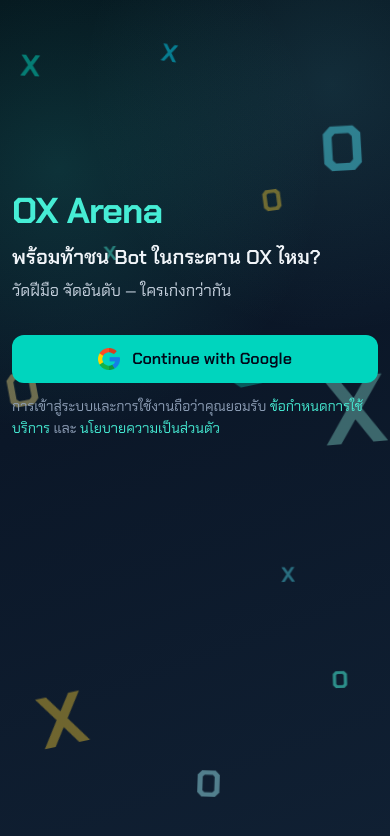
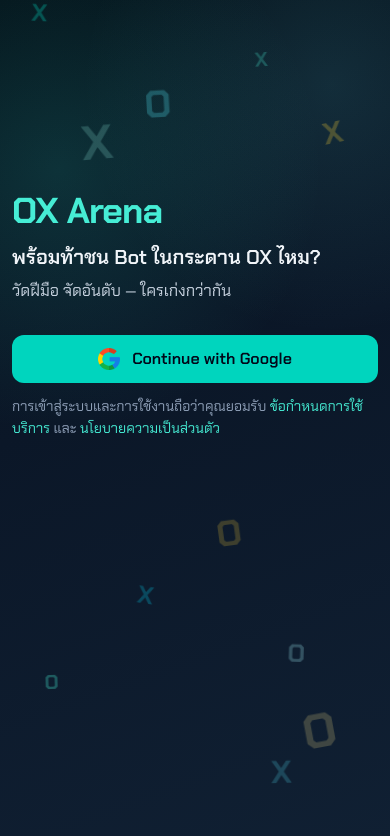
Before and after one commit to toeipanupong-gif/ox-tic-tac-toe, a Next.js app: page / in a window 390 px wide. Shown: the top 836 px of the page. Built offline with nearby package versions, Linux system fonts and the light colour scheme; no server answers; the database is empty.

Commit message:
fix landing animate

```diff
--- a/src/app/page.js
+++ b/src/app/page.js
@@ -8,19 +8,20 @@
     "OX Arena — เล่น Tic-Tac-Toe กับ Bot วัดฝีมือ จัดอันดับ Leaderboard",
 });
 
+/* mobile/tablet: กระจายแถบบน + ล่าง (ไม่บังกลาง) — desktop (lg+): คงตำแหน่งเดิม */
 const marks = [
-  { char: "X", className: "left-[3%] top-[8%] text-3xl text-teal-400/50 ox-float-a sm:left-[5%] sm:top-[10%] sm:text-5xl", style: { animationDelay: "0s" } },
-  { char: "O", className: "right-[4%] top-[12%] text-6xl text-cyan-300/45 ox-float-b sm:right-[7%] sm:top-[16%] sm:text-8xl", style: { animationDelay: "-1.2s" } },
-  { char: "X", className: "left-[14%] bottom-[12%] text-7xl text-amber-300/40 ox-float-c sm:left-[18%] sm:bottom-[16%] sm:text-9xl", style: { animationDelay: "-2.4s" } },
-  { char: "O", className: "right-[12%] bottom-[16%] text-2xl text-teal-300/55 ox-float-a sm:right-[18%] sm:bottom-[20%] sm:text-4xl", style: { animationDelay: "-0.6s" } },
-  { char: "X", className: "left-[42%] top-[4%] text-2xl text-cyan-400/50 ox-float-b sm:left-[44%] sm:top-[6%] sm:text-3xl", style: { animationDelay: "-3.1s" } },
-  { char: "O", className: "left-[5%] top-[42%] text-5xl text-amber-200/40 ox-float-c sm:left-[8%] sm:top-[44%] sm:text-7xl", style: { animationDelay: "-1.8s" } },
-  { char: "X", className: "right-[2%] top-[44%] text-8xl text-teal-200/35 ox-float-a sm:right-[5%] sm:top-[46%] sm:text-[7.5rem]", style: { animationDelay: "-4s" } },
-  { char: "O", className: "left-[52%] bottom-[6%] text-4xl text-cyan-200/45 ox-float-b sm:left-[58%] sm:bottom-[8%] sm:text-6xl", style: { animationDelay: "-2s" } },
-  { char: "X", className: "left-[28%] top-[28%] text-xl text-teal-300/45 ox-float-c sm:left-[30%] sm:top-[15%] sm:text-2xl", style: { animationDelay: "-0.9s" } },
-  { char: "O", className: "right-[28%] top-[22%] text-3xl text-amber-300/40 ox-float-a sm:right-[32%] sm:top-[24%] sm:text-5xl", style: { animationDelay: "-3.5s" } },
-  { char: "X", className: "right-[22%] bottom-[32%] text-xl text-cyan-300/40 ox-float-b sm:right-[26%] sm:bottom-[34%] sm:text-3xl", style: { animationDelay: "-1.5s" } },
-  { char: "O", className: "left-[62%] top-[38%] text-6xl text-teal-400/35 ox-float-c sm:left-[68%] sm:top-[40%] sm:text-8xl", style: { animationDelay: "-2.8s" } },
+  { char: "X", className: "left-[6%] top-[2%] text-2xl text-teal-400/30 ox-float-a lg:left-[5%] lg:top-[10%] lg:text-5xl lg:text-teal-400/50", style: { animationDelay: "0s" } },
+  { char: "O", className: "left-[40%] top-[8%] text-4xl text-cyan-300/25 ox-float-b lg:left-auto lg:right-[7%] lg:top-[16%] lg:text-8xl lg:text-cyan-300/45", style: { animationDelay: "-1.2s" } },
+  { char: "X", className: "right-[8%] top-[12%] text-3xl text-amber-300/25 ox-float-c lg:right-auto lg:left-[18%] lg:top-auto lg:bottom-[16%] lg:text-9xl lg:text-amber-300/40", style: { animationDelay: "-2.4s" } },
+  { char: "O", className: "left-[10%] bottom-[16%] text-xl text-teal-300/30 ox-float-a lg:left-auto lg:right-[18%] lg:bottom-[20%] lg:text-4xl lg:text-teal-300/55", style: { animationDelay: "-0.6s" } },
+  { char: "X", className: "left-[36%] bottom-[28%] text-2xl text-cyan-400/25 ox-float-b lg:left-[44%] lg:bottom-auto lg:top-[6%] lg:text-3xl lg:text-cyan-400/50", style: { animationDelay: "-3.1s" } },
+  { char: "O", className: "right-[10%] bottom-[12%] text-5xl text-amber-200/20 ox-float-c lg:right-auto lg:left-[2%] lg:bottom-auto lg:top-[60%] lg:text-7xl lg:text-amber-200/40", style: { animationDelay: "-1.8s" } },
+  { char: "X", className: "left-[20%] top-[15%] text-5xl text-teal-200/20 ox-float-a lg:left-auto lg:right-[5%] lg:top-[46%] lg:text-[7.5rem] lg:text-teal-200/35", style: { animationDelay: "-4s" } },
+  { char: "O", className: "right-[20%] bottom-[22%] text-2xl text-cyan-200/25 ox-float-b lg:right-auto lg:left-[58%] lg:bottom-[8%] lg:text-6xl lg:text-cyan-200/45", style: { animationDelay: "-2s" } },
+  { char: "X", className: "right-[30%] top-[5%] text-xl text-teal-300/25 ox-float-c lg:right-auto lg:left-[30%] lg:top-[15%] lg:text-2xl lg:text-teal-300/45", style: { animationDelay: "-0.9s" } },
+  { char: "O", className: "left-[55%] bottom-[34%] text-4xl text-amber-300/20 ox-float-a lg:left-auto lg:right-[32%] lg:bottom-auto lg:top-[24%] lg:text-5xl lg:text-amber-300/40", style: { animationDelay: "-3.5s" } },
+  { char: "X", className: "left-[72%] bottom-[8%] text-3xl text-cyan-300/20 ox-float-b lg:left-auto lg:right-[26%] lg:bottom-[34%] lg:text-3xl lg:text-cyan-300/40", style: { animationDelay: "-1.5s" } },
+  { char: "O", className: "hidden lg:block left-[68%] top-[40%] text-8xl text-teal-400/35 ox-float-c", style: { animationDelay: "-2.8s" } },
 ];
 
 export default function HomePage() {
```
